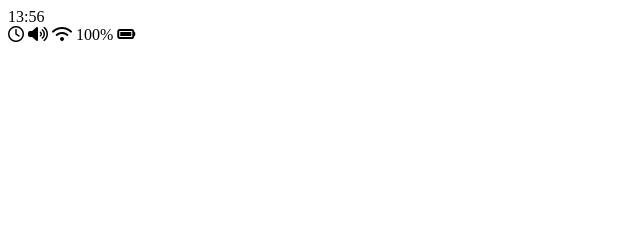
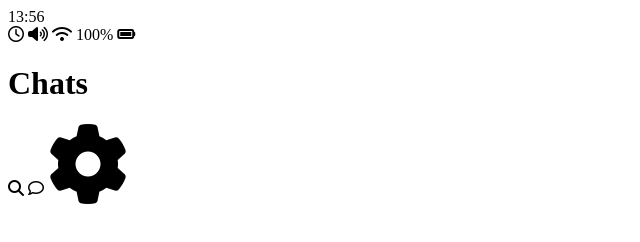
Before and after one commit to hywok1224/kakaotalk-clone-v2, a plain HTML site: page index.html in a window 1280 px wide. Shown: the whole page, without its empty margins (0-640 px from the left). Drawn offline with Linux system fonts and the light colour scheme.

Commit message:
Screen Title
카카오톡 상단, Chats / 검색 / 친구추가 / 설정 아이콘을 추가했습니다.

```diff
--- a/index.html
+++ b/index.html
@@ -22,5 +22,19 @@
         <i class="fas fa-battery-full"></i>
       </div>
     </div>
+    <header class="header">
+      <div class="header__header-column">
+        <h1 class="header__title">Chats</h1>
+      </div>
+      <div class="header__header-column">
+        <span class="header__icon"><i class="fas fa-search"></i> </span>
+        <span class="header__icon">
+          <i class="far fa-comment"></i>
+        </span>
+        <span class="header__icon">
+          <i class="fas fa-cog fa-5x"></i>
+        </span>
+      </div>
+    </header>
   </body>
 </html>
```
